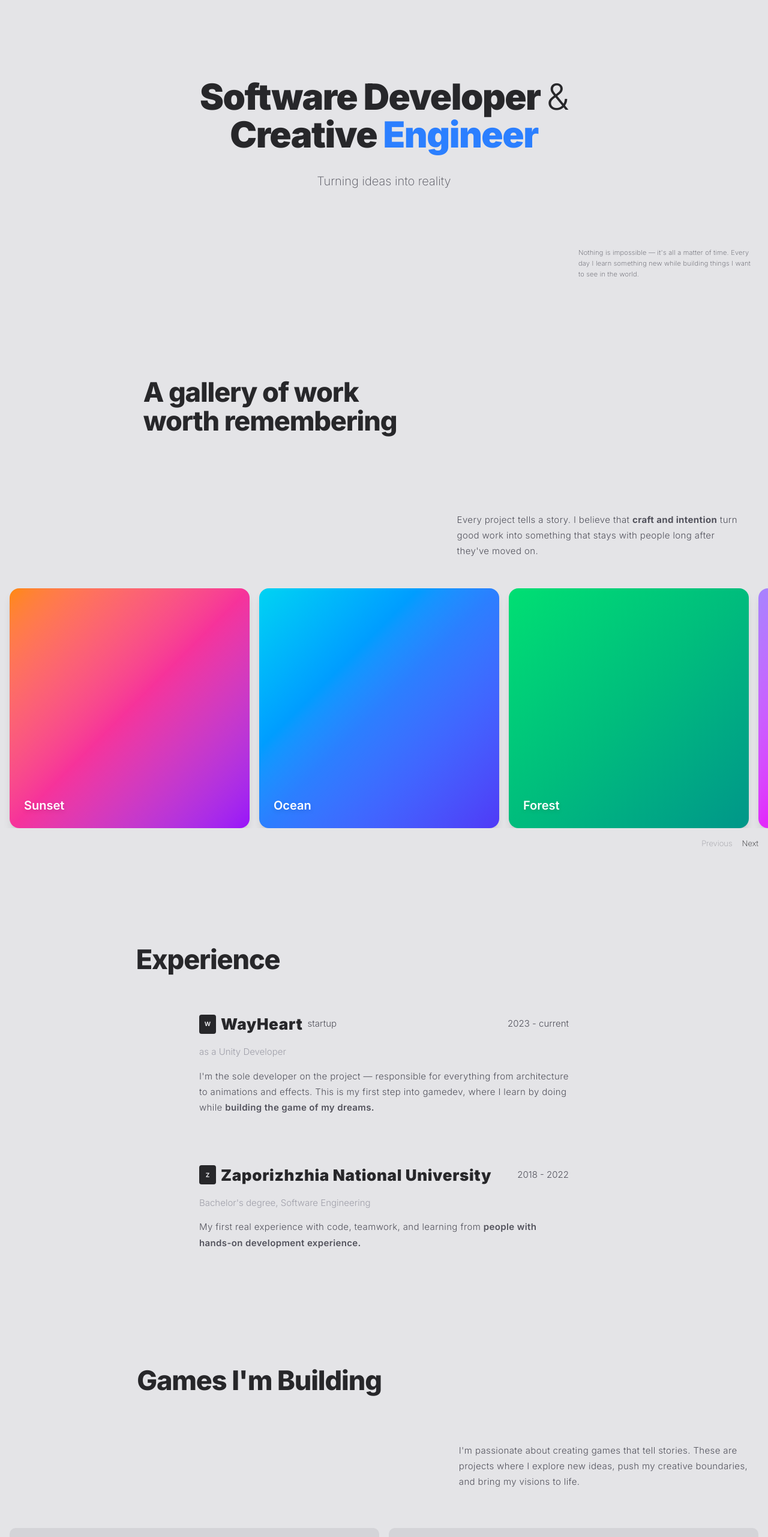
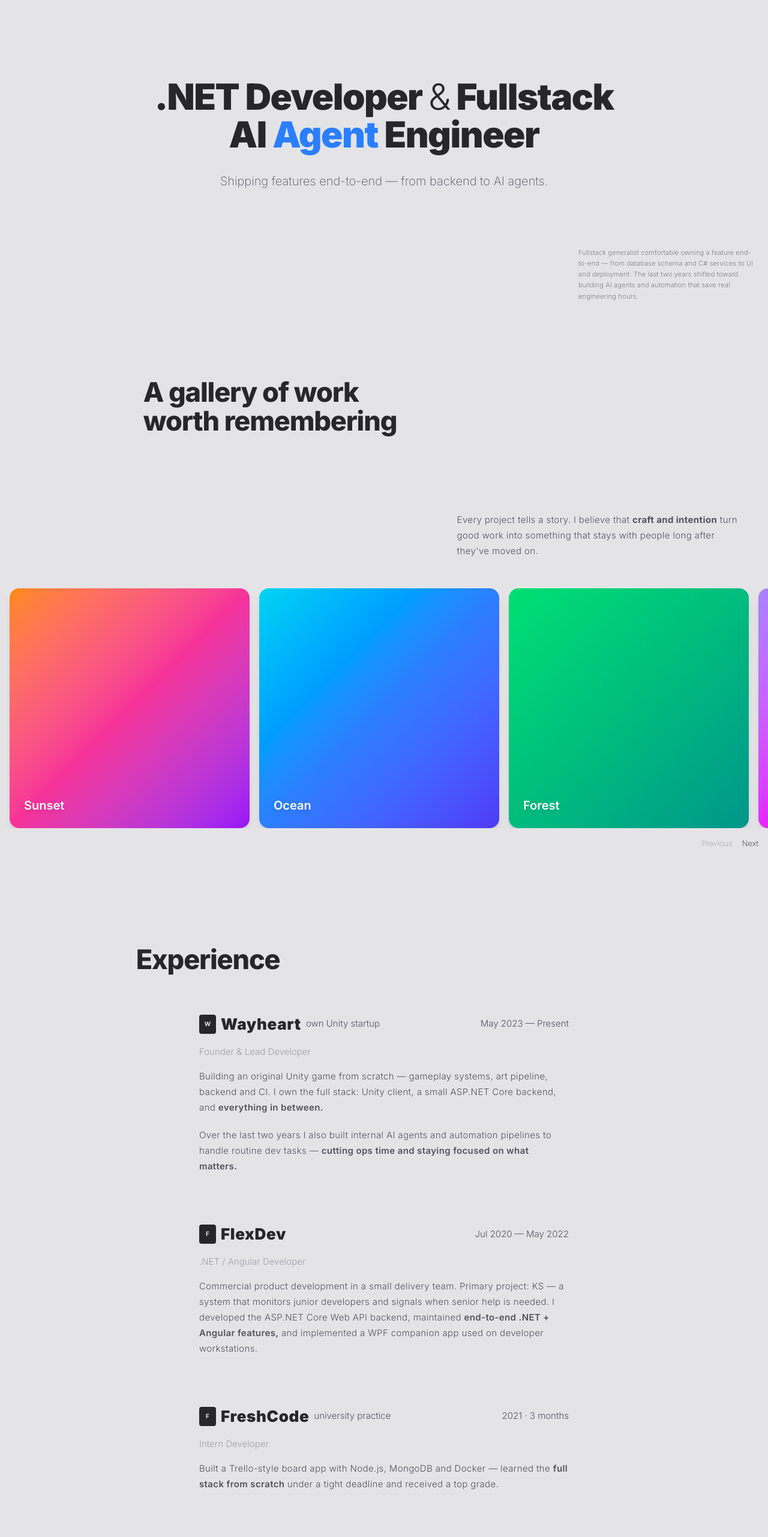
Before and after one commit to skyp1nus/vladyslav-portfolio, a Next.js app: page / in a window 1280 px wide. Shown: the part 234-2797 px from the top of the page at 60% size. Built offline with nearby package versions, Linux system fonts and the light colour scheme; a web font is replaced by a local one.

Commit message:
content: update site copy to match updated CV

```diff
--- a/app/components/Teams.tsx
+++ b/app/components/Teams.tsx
@@ -14,14 +14,44 @@ interface Experience {
 
 const experiences: Experience[] = [
   {
-    company: "WayHeart",
-    companyNote: "startup",
-    role: "as a Unity Developer",
-    period: "2023 - current",
+    company: "Wayheart",
+    companyNote: "own Unity startup",
+    role: "Founder & Lead Developer",
+    period: "May 2023 — Present",
     paragraphs: [
       {
-        text: "I'm the sole developer on the project — responsible for everything from architecture to animations and effects. This is my first step into gamedev, where I learn by doing while ",
-        boldText: "building the game of my dreams.",
+        text: "Building an original Unity game from scratch — gameplay systems, art pipeline, backend and CI. I own the full stack: Unity client, a small ASP.NET Core backend, and ",
+        boldText: "everything in between.",
+      },
+      {
+        text: "Over the last two years I also built internal AI agents and automation pipelines to handle routine dev tasks — ",
+        boldText: "cutting ops time and staying focused on what matters.",
+      },
+    ],
+  },
+  {
+    company: "FlexDev",
+    companyNote: "",
+    role: ".NET / Angular Developer",
+    period: "Jul 2020 — May 2022",
+    paragraphs: [
+      {
+        text: "Commercial product development in a small delivery team. Primary project: KS — a system that monitors junior developers and signals when senior help is needed. I developed the ASP.NET Core Web API backend, maintained ",
+        boldText: "end-to-end .NET + Angular features,",
+        textAfter: " and implemented a WPF companion app used on developer workstations.",
+      },
+    ],
+  },
+  {
+    company: "FreshCode",
+    companyNote: "university practice",
+    role: "Intern Developer",
+    period: "2021 · 3 months",
+    paragraphs: [
+      {
+        text: "Built a Trello-style board app with Node.js, MongoDB and Docker — learned the ",
+        boldText: "full stack from scratch",
+        textAfter: " under a tight deadline and received a top grade.",
       },
     ],
   },
@@ -29,7 +59,7 @@ const experiences: Experience[] = [
     company: "Zaporizhzhia National University",
     companyNote: "",
     role: "Bachelor's degree, Software Engineering",
-    period: "2018 - 2022",
+    period: "Sep 2018 — Sep 2022",
     paragraphs: [
       {
         text: "My first real experience with code, teamwork, and learning from ",
--- a/app/components/WhoAmI.tsx
+++ b/app/components/WhoAmI.tsx
@@ -7,12 +7,12 @@ export function WhoAmI() {
           {/* Title and subtitle - centered */}
           <div className="text-center">
             <h2 className="text-4xl sm:text-5xl md:text-6xl leading-[1.05] tracking-tight text-[var(--foreground)]">
-              <span className="block font-black">Software Developer <span className="font-light">&</span></span>
-              <span className="block font-black">Creative <span className="text-blue-500">Engineer</span></span>
+              <span className="block font-black">.NET Developer <span className="font-light">&</span> Fullstack</span>
+              <span className="block font-black">AI <span className="text-blue-500">Agent</span> Engineer</span>
             </h2>
             {/* Centered subtitle */}
             <p className="mt-8 text-lg md:text-xl font-extralight text-[var(--muted)]">
-              Turning ideas into reality
+              Shipping features end-to-end — from backend to AI agents.
             </p>
           </div>
         </div>
@@ -21,7 +21,7 @@ export function WhoAmI() {
         <div className="grid grid-cols-12 gap-4 mt-16 md:mt-24">
           <div className="col-span-12 md:col-start-10 md:col-span-3">
             <p className="text-[11px] font-extralight leading-[1.65] tracking-wide text-[var(--muted)]">
-              Nothing is impossible — it's all a matter of time. Every day I learn something new while building things I want to see in the world.
+              Fullstack generalist comfortable owning a feature end-to-end — from database schema and C# services to UI and deployment. The last two years shifted toward building AI agents and automation that save real engineering hours.
             </p>
           </div>
         </div>
--- a/app/layout.tsx
+++ b/app/layout.tsx
@@ -19,8 +19,8 @@ const spaceGrotesk = Space_Grotesk({
 });
 
 export const metadata: Metadata = {
-  title: "Vladyslav Yeromenko - Developer",
-  description: "Software Developer. Turning ideas into reality. Nothing is impossible — it's all a matter of time.",
+  title: "Vladyslav Yeromenko — .NET / Fullstack / AI Agent Engineer",
+  description: ".NET backend, Angular/Next.js frontend and AI agents. 4+ years shipping features end-to-end.",
 };
 
 export default function RootLayout({
```
